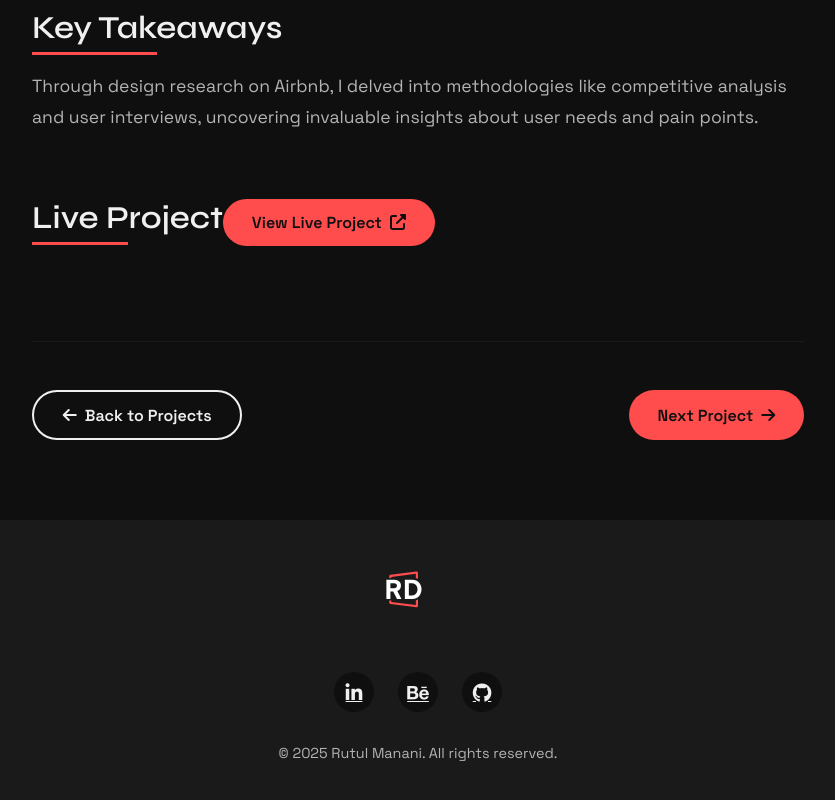
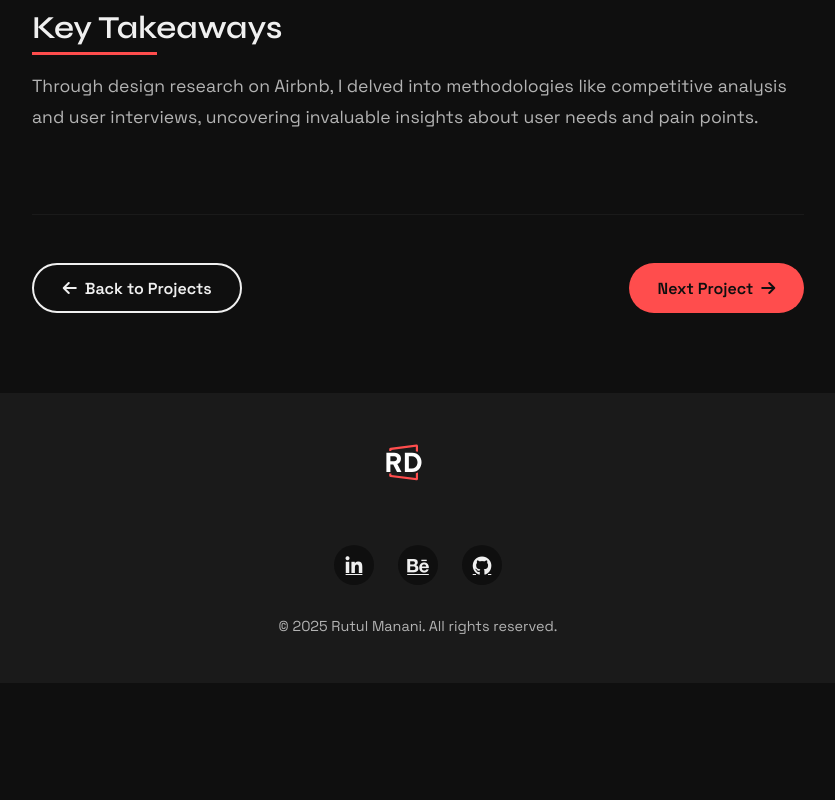
Before and after one commit to RutulManani/RutulManani-Portfolio, a React (Create React App) app: page /projects/1 in a window 1280 px wide. Shown: the part 3083-3883 px from the top of the page, without its empty margins (222-1057 px from the left). After the commit the page ends 3766 px from the top, so only its background shows below. Built offline with nearby package versions, Linux system fonts and the light colour scheme.

Commit message:
final commit

```diff
--- a/src/components/ProjectDetail.jsx
+++ b/src/components/ProjectDetail.jsx
@@ -12,8 +12,7 @@ const ProjectDetail = () => {
       title: "Airbnb UX Research",
       role: "UX Researcher & Designer, UI Designer",
       methodologies: ["Competitive analysis", "User Interviews", "Journey Mapping"],
-      techStack: ["Figma", "Miro", "UserTesting.com"], // Added tech stack
-      url: "https://airbnb.com", // Added project URL
+      techStack: ["Figma", "Miro", "UserTesting.com"],
       overview: "Our project goal was to improve the effectiveness of Airbnb's services by connecting people to unique travel experiences, facilitating stays in local homes, and cultivating a community where hosts may thrive.",
       hypothesis: "In our competitive analysis, we found the purchase path to be lacking, often preventing users from actually booking something. We believe if we talk to potential users about the ideal journey, they will come up with a more successful way to book an accommodation.",
       ethics: "Ethical standards were upheld during the research, with participants consenting to interviews and being informed about their rights and data privacy.",
@@ -60,8 +59,7 @@ const ProjectDetail = () => {
       title: "Prime Video Usability",
       role: "UX Designer, UI Designer",
       methodologies: ["Usability Testing", "Heuristic evaluation", "Affinity Mapping"],
-      techStack: ["Figma", "Optimal Workshop", "Google Analytics"], // Added tech stack
-      url: "https://primevideo.com", // Added project URL
+      techStack: ["Figma", "Optimal Workshop", "Google Analytics"],
       overview: "This project aimed to conduct thorough usability testing on Amazon Prime Video to uncover pain points and enhance user experience in the streaming landscape.",
       goals: "Assess the platform's usability, effectiveness, and user satisfaction across navigation, content discovery, watchlist management, and playback experience.",
       process: [
@@ -106,8 +104,7 @@ const ProjectDetail = () => {
       title: "Byblos Restaurant",
       role: "UI/UX Designer",
       methodologies: ["User flows", "Paper Prototyping", "Wireframing"],
-      techStack: ["Adobe XD", "Photoshop", "HTML/CSS"], // Added tech stack
-      url: "https://byblosrestaurant.com", // Added project URL
+      techStack: ["Adobe XD", "Photoshop", "HTML/CSS"],
       overview: "Our objective was to streamline the ordering process for Byblos, providing customers with flexibility to place orders from anywhere.",
       problem: "The website solely provided a menu without ordering capability, limiting user engagement and transactional capabilities.",
       targetAudience: "Tourists, locals, students, families, and those interested in Eastern Mediterranean cuisine",
@@ -153,8 +150,7 @@ const ProjectDetail = () => {
       title: "Docmigo Hospital App",
       role: "UX Researcher & Designer, Graphic Designer",
       methodologies: ["Stakeholder interviews", "User surveys", "Journey Mapping"],
-      techStack: ["Figma", "React Native", "Firebase"], // Added tech stack
-      url: "https://docmigoapp.com", // Added project URL
+      techStack: ["Figma", "React Native", "Firebase"],
       overview: "Developed a communication and management app for doctors and receptionists to streamline hospital operations and minimize medical errors.",
       objectives: [
         "Reduce hospital expenses and operational inefficiency",
@@ -233,7 +229,6 @@ const ProjectDetail = () => {
               </div>
             </div>
 
-            {/* Added Tech Stack Section */}
             <div className="project-meta-item">
               <h3>Tech Stack</h3>
               <div className="tech-stack-tags">
@@ -351,21 +346,6 @@ const ProjectDetail = () => {
           <p>{project.takeaways}</p>
         </section>
 
-        {/* Added Project URL Section */}
-        {project.url && (
-          <section className="project-section">
-            <h2 className="project-section-title">Live Project</h2>
-            <a
-              href={project.url}
-              target="_blank"
-              rel="noopener noreferrer"
-              className="btn btn-primary"
-            >
-              View Live Project <i className="fas fa-external-link-alt"></i>
-            </a>
-          </section>
-        )}
-
         <div className="project-navigation">
           <button onClick={handleBackToProjects} className="btn btn-secondary">
             <i className="fas fa-arrow-left"></i>
--- a/src/components/Projects.css
+++ b/src/components/Projects.css
@@ -428,16 +428,6 @@
   border-radius: 20px;
   font-size: 14px;
 }
-.project-url {
-  display: inline-block;
-  margin-top: 10px;
-  color: #0d6efd;
-  text-decoration: none;
-  font-weight: 500;
-}
-.project-url:hover {
-  text-decoration: underline;
-}
 
 /* Responsive adjustments */
 @media (max-width: 768px) {
--- a/src/components/Projects.jsx
+++ b/src/components/Projects.jsx
@@ -67,11 +67,6 @@ const Projects = () => {
                     <span key={i} className="project-tag">{tag}</span>
                   ))}
                 </div>
-                {project.url && (
-                  <a href={project.url} target="_blank" rel="noopener noreferrer" className="project-url">
-                    Visit Project
-                  </a>
-                )}
               </div>
               <Link to={`/projects/${project._id}`} className="project-link" />
             </div>
```
